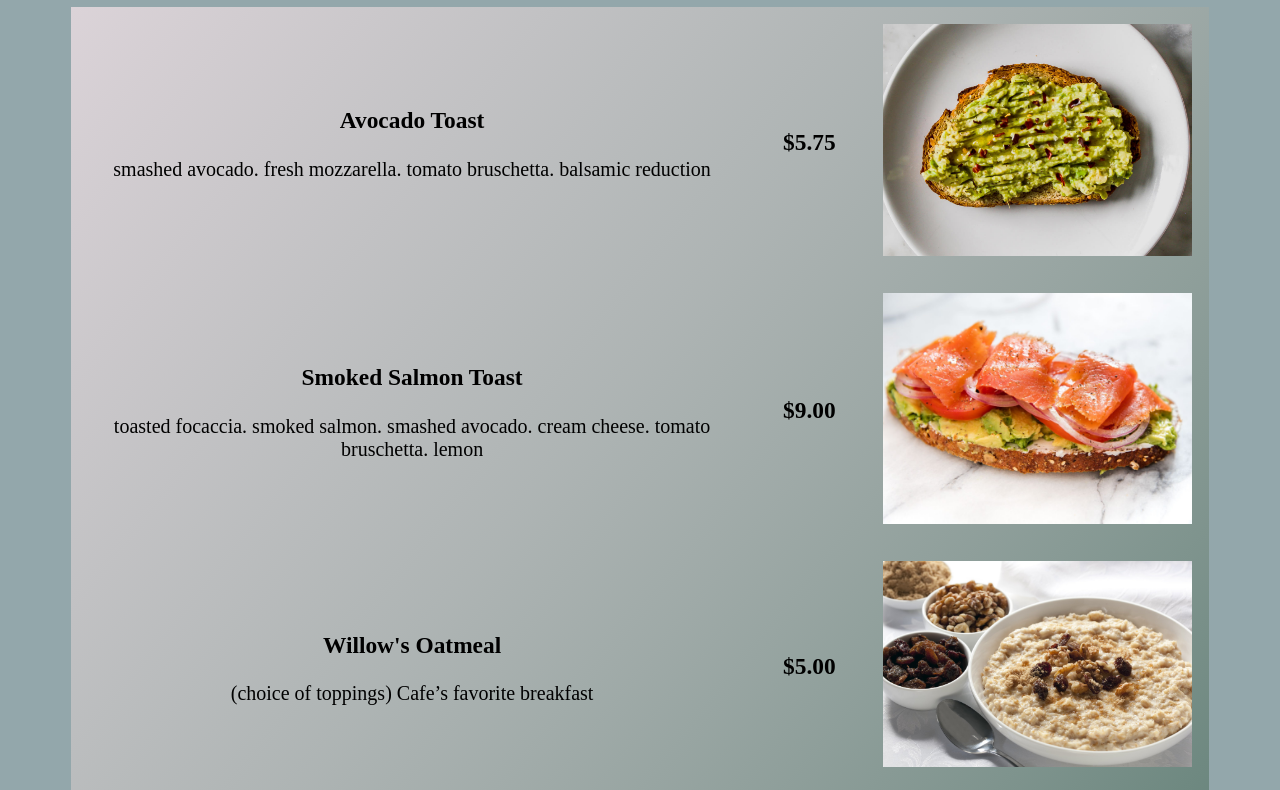
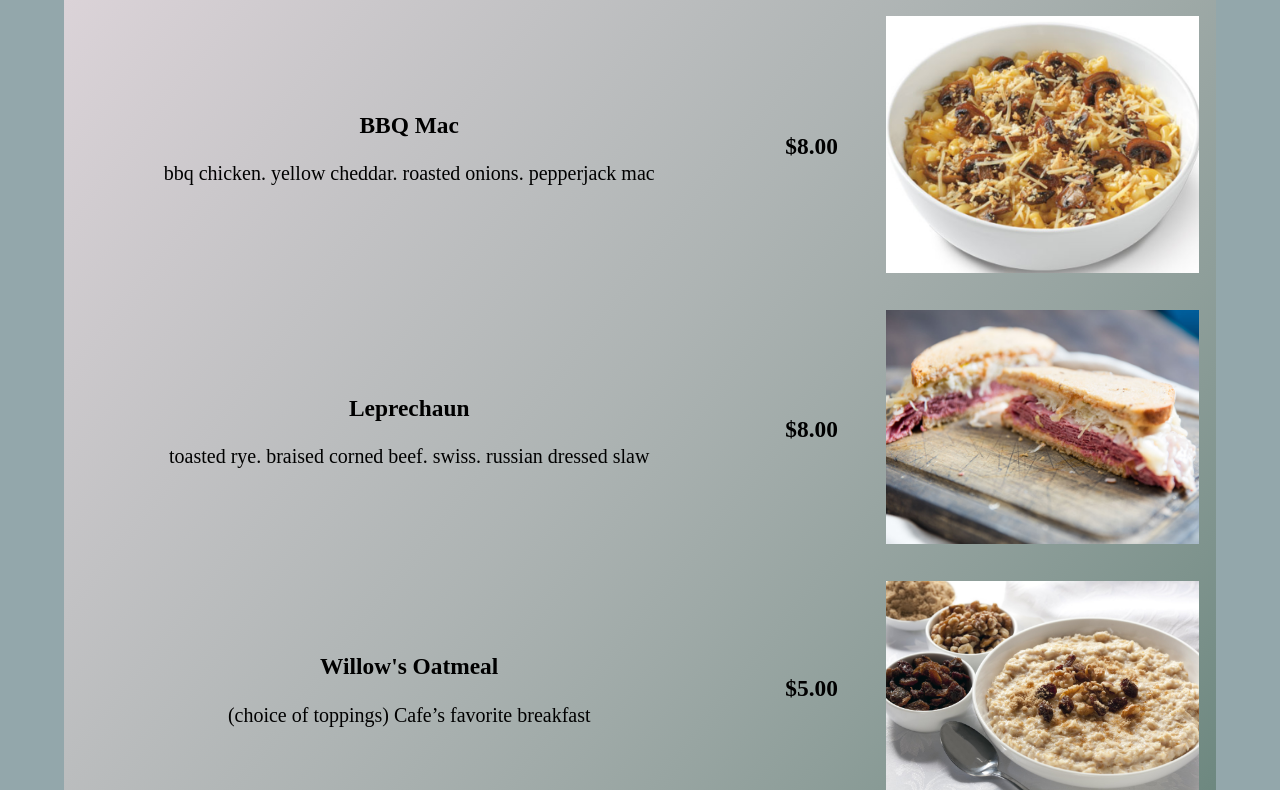
Before and after one commit to LeePedersen/cafe-menu, a plain HTML site: page lunch.html in a window 1280 px wide. Shown: the part 133-923 px from the top of the page. Drawn offline with Linux system fonts and the light colour scheme.

Commit message:
fix full width

```diff
--- a/lunch.html
+++ b/lunch.html
@@ -4,7 +4,7 @@
     <meta charset="utf-8">
     <title>Willow's Cafe</title>
   </head>
-  <body bgcolor="#93A7AB">
+  <body bgcolor="#93A7AB" style="margin: 0;">
     <!-- NAVIGATION -->
     <table width="100%" border="0" style="background: linear-gradient(to bottom right, #0A2012, 40%, #1C503E" link-color="ffffff" cellpadding="15px">
       <tr>
@@ -20,26 +20,26 @@
       <table style="background: linear-gradient(to top left, #1C503E, 30%, #DBD3D8); font-size:20px;" border="0" width="90%" cellpadding="15px">
         <tr>
           <td align="center" width="60%">
-            <h3>Avocado Toast</h3>
-            <p>smashed avocado. fresh mozzarella. tomato bruschetta. balsamic reduction</p>
+            <h3>BBQ Mac</h3>
+            <p>bbq chicken. yellow cheddar. roasted onions. pepperjack mac</p>
           </td>
           <td align="center" width="10%">
-            <h3>$5.75</h3>
+            <h3>$8.00</h3>
           </td>
           <td align="center" width="30%">
-            <img src="img/avocado-toast.jpg" alt="Avocado Toast" width="100%">
+            <img src="img/bbq-pork.jpg" alt="Avocado Toast" width="100%">
           </td>
         </tr>
         <tr>
           <td align="center">
-            <h3>Smoked Salmon Toast</h3>
-            <p>toasted focaccia. smoked salmon. smashed avocado. cream cheese. tomato bruschetta. lemon</p>
+            <h3>Leprechaun</h3>
+            <p>toasted rye. braised corned beef. swiss. russian dressed slaw</p>
           </td>
           <td align="center">
-            <h3>$9.00</h3>
+            <h3>$8.00</h3>
           </td>
           <td align="center">
-            <img src="img/Smoked-Salmon-Toast.jpg" alt="Avocado Toast" width="100%">
+            <img src="img/Leprechaun.jpg" alt="Avocado Toast" width="100%">
           </td>
         </tr>
         <tr>
```
Also changed, not shown: breakfast.html (+1 -1 lines), dinner.html (+1 -1 lines), drinks.html (+1 -1 lines), index.html (+1 -1 lines), img/Leprechaun.jpg (added), img/bbq-pork.jpg (added), img/bbq-pork.png (added).
